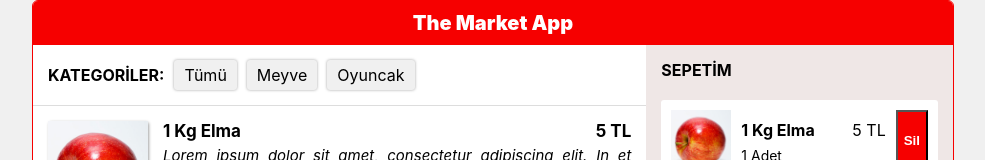
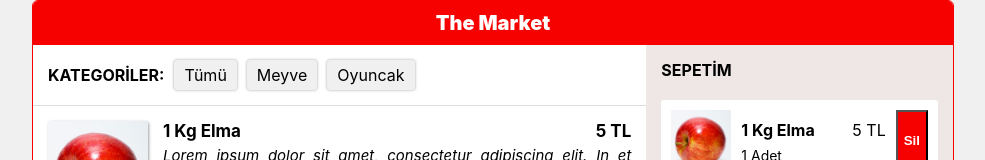
Before and after one commit to hazarartuner/redux-with-react, a React (Create React App) app: page / in a window 1280 px wide. Shown: the top 160 px of the page, without its empty margins (147-1132 px from the left). Built offline with nearby package versions, Linux system fonts and the light colour scheme.

Commit message:
refactor(Text): Update app name and copyright texts

```diff
--- a/public/index.html
+++ b/public/index.html
@@ -17,7 +17,7 @@
       work correctly both with client-side routing and a non-root public URL.
       Learn how to configure a non-root public URL by running `npm run build`.
     -->
-    <title>Redux with React App</title>
+    <title>The Market</title>
   </head>
   <body>
     <noscript>You need to enable JavaScript to run this app.</noscript>
--- a/src/components/App/App.js
+++ b/src/components/App/App.js
@@ -13,7 +13,7 @@ class App extends Component {
     return (
       <div className="App">
         <header>
-          <Link to={generatePath('homePage')}>The Market App</Link>
+          <Link to={generatePath('homePage')}>The Market</Link>
         </header>
 
         <Switch>
@@ -22,7 +22,7 @@ class App extends Component {
           )}
         </Switch>
 
-        <footer>@ 2019</footer>
+        <footer>@2019</footer>
       </div>
     );
   }
```
